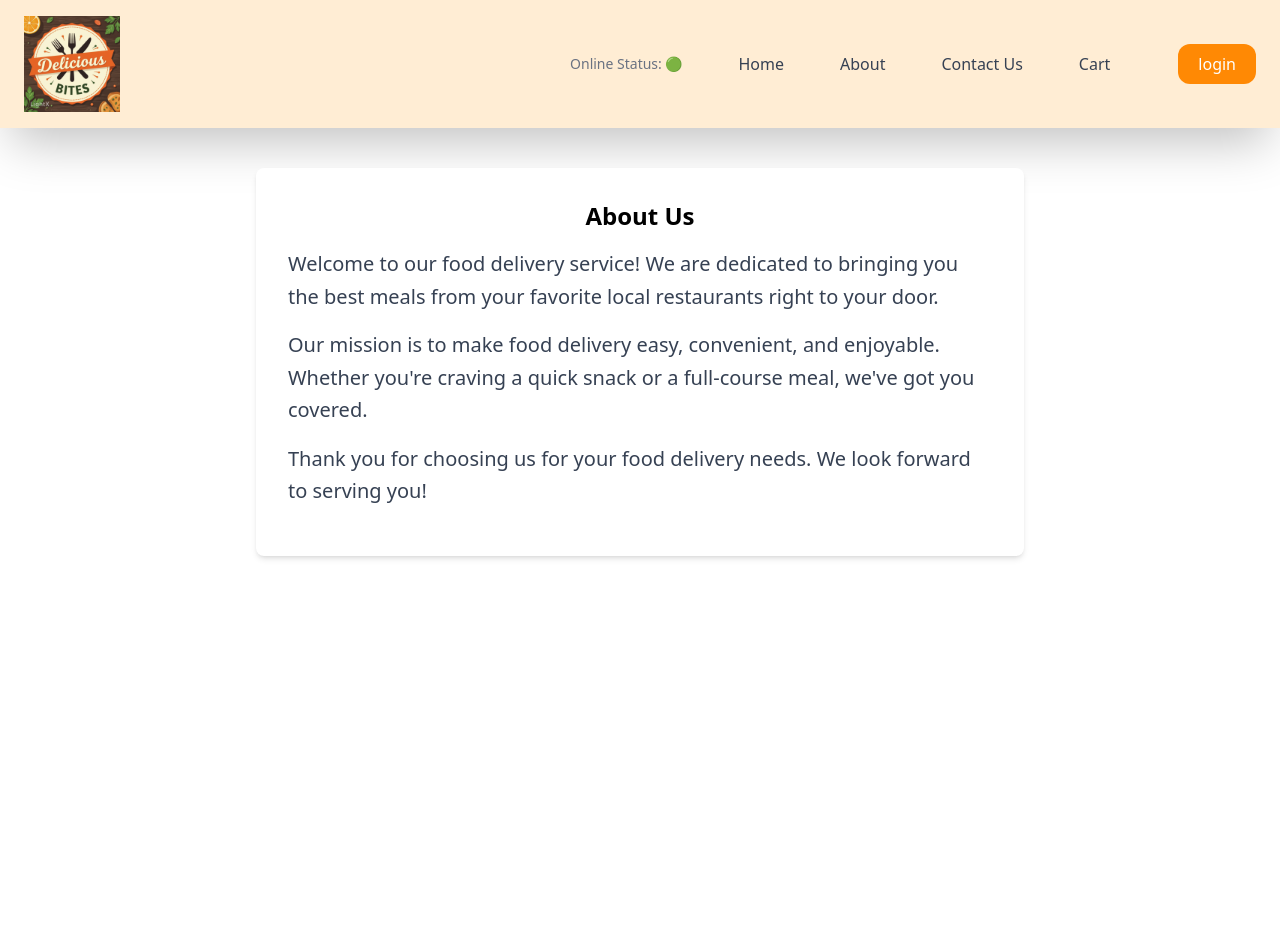
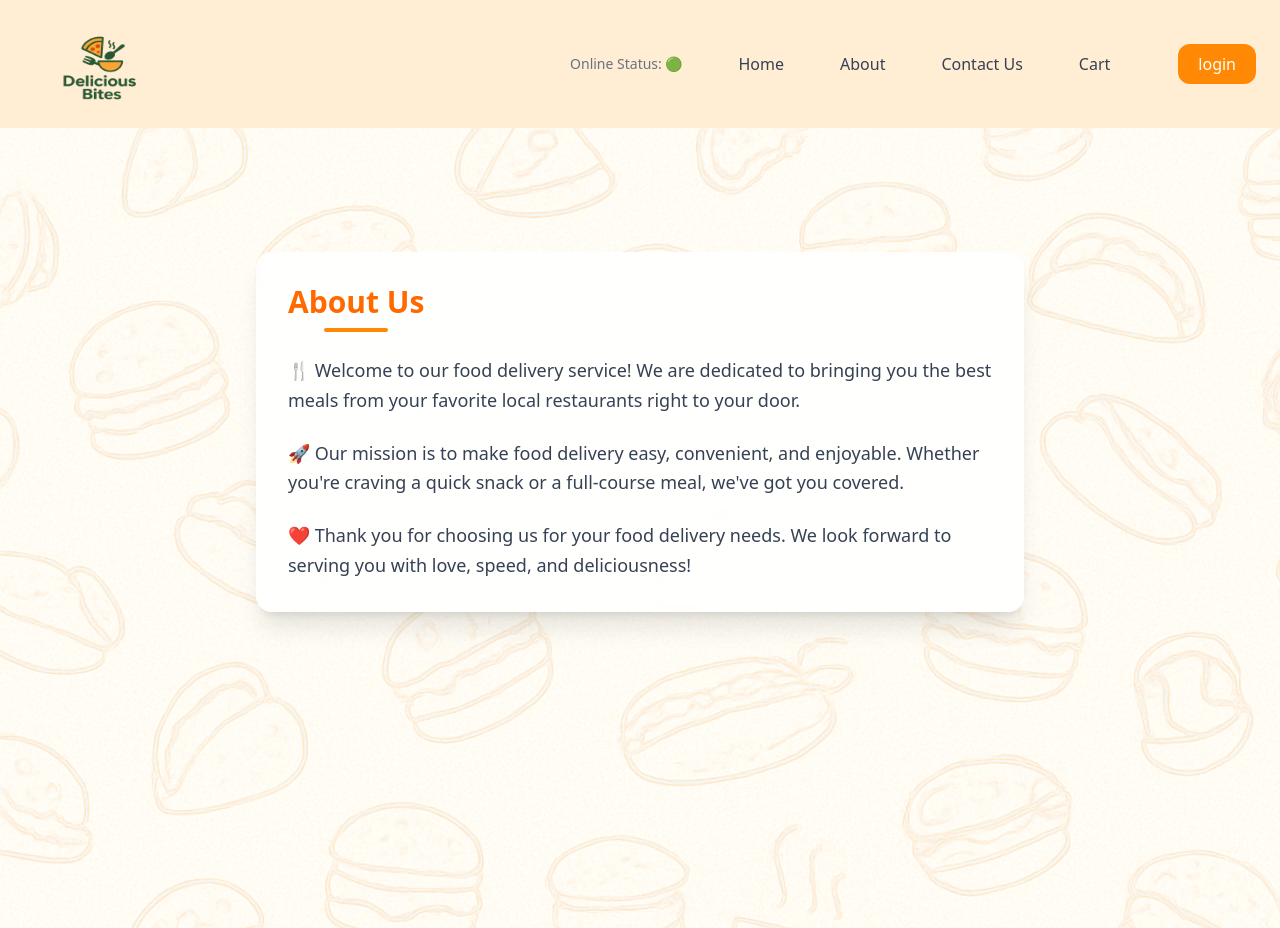
Before and after one commit to Anas2604-web/Food-Web, a React (Vite) app: page /about in a window 1280 px wide. Before the commit the page ends 800 px from the top, so only its background shows below. Built offline with nearby package versions, Linux system fonts and the light colour scheme.

Commit message:
Added background img and changed logo

```diff
--- a/src/components/About.jsx
+++ b/src/components/About.jsx
@@ -1,22 +1,30 @@
 const About = () => {
   return (
-        <div className="p-8 max-w-3xl mx-auto bg-white rounded-lg shadow-md mt-10 text-xl">
-        <h1 className="text-center font-black text-2xl ">About Us</h1>
-        <p className="mt-4 mb-4 text-gray-700 leading-relaxed font-medium">
-            Welcome to our food delivery service! We are dedicated to bringing you
+    <div className="min-h-screen flex items-center justify-center bg-[url('/img1.png')] bg-repeat bg-fixed px-4">
+      <div className="p-8 max-w-3xl mx-auto bg-white/90 rounded-2xl shadow-xl backdrop-blur-sm mb-48">
+        <h1 className="text-center font-extrabold text-3xl text-orange-500 relative inline-block">
+          About Us
+          <span className="block w-16 h-1 bg-orange-400 mx-auto mt-2 rounded"></span>
+        </h1>
+
+        <p className="mt-6 text-gray-700 leading-relaxed font-medium text-lg">
+          🍴 Welcome to our food delivery service! We are dedicated to bringing you
           the best meals from your favorite local restaurants right to your door.
         </p>
-        <p className="mt-4 mb-4 text-gray-700 leading-relaxed font-medium">
-            Our mission is to make food delivery easy, convenient, and enjoyable.
+
+        <p className="mt-6 text-gray-700 leading-relaxed font-medium text-lg">
+          🚀 Our mission is to make food delivery easy, convenient, and enjoyable.
           Whether you're craving a quick snack or a full-course meal, we've got
           you covered.
         </p>
-        <p className="mt-4 mb-4 text-gray-700 leading-relaxed font-medium">
-            Thank you for choosing us for your food delivery needs. We look forward
-            to serving you!
+
+        <p className="mt-6 text-gray-700 leading-relaxed font-medium text-lg">
+          ❤️ Thank you for choosing us for your food delivery needs. We look forward
+          to serving you with love, speed, and deliciousness!
         </p>
       </div>
+    </div>
   );
-    }
+};
 
 export default About;
--- a/src/components/Body.jsx
+++ b/src/components/Body.jsx
@@ -59,7 +59,7 @@ if(!isOnline) {
 
 
    return (
-  <div className="px-4 sm:px-6 lg:px-12 py-6 bg-gray-50 min-h-screen">
+  <div className="px-4 sm:px-6 lg:px-12 py-6 min-h-screen bg-[url('/img1.png')] bg-repeat bg-fixed">
     {/* Filter Section */}
     <div className="flex flex-col sm:flex-row items-center justify-between gap-4 mb-8 bg-white rounded-2xl shadow-md px-4 sm:px-6 py-4">
       {/* Search Bar */}
--- a/src/components/Contact.jsx
+++ b/src/components/Contact.jsx
@@ -1,11 +1,31 @@
 const Contact = () => {
-    return (
-        <div className="p-8 max-w-3xl mx-auto bg-white rounded-lg shadow-md mt-10 text-xl">
-         <h1 className="text-center font-black text-2xl">Contact Us</h1>
-            <p className="mt-4 mb-4 text-gray-700 leading-relaxed font-medium">If you have any questions, feedback, or need assistance, please feel free to reach out to us!</p>
-            <p className="mt-4 mb-4 text-gray-700 leading-relaxed font-medium"> Thank you</p>
-        </div >
-    )
-}
+  return (
+    <div className="min-h-screen flex items-center justify-center bg-[url('/img1.png')] bg-repeat bg-fixed px-4">
+      <div className="p-8 max-w-3xl mx-auto bg-white/90 rounded-2xl shadow-xl backdrop-blur-sm text-xl mb-47">
+        <h1 className="text-center font-extrabold text-3xl text-orange-500 relative">
+          Contact Us
+          <span className="block w-16 h-1 bg-orange-400 mx-auto mt-2 rounded"></span>
+        </h1>
+
+        <p className="mt-6 text-gray-700 leading-relaxed font-medium">
+          📩 If you have any questions, feedback, or need assistance, please feel
+          free to reach out to us! We’re always happy to help.
+        </p>
+
+        <p className="mt-6 text-gray-700 leading-relaxed font-medium">
+          📞 Call us: <span className="font-semibold">+91 98765 43210</span>
+        </p>
+
+        <p className="mt-4 text-gray-700 leading-relaxed font-medium">
+          ✉️ Email: <span className="font-semibold">support@deliciousbites.com</span>
+        </p>
+
+        <p className="mt-6 text-gray-700 leading-relaxed font-medium">
+          Thank you for choosing <span className="text-orange-500 font-bold">Delicious Bites</span> ❤️
+        </p>
+      </div>
+    </div>
+  );
+};
 
 export default Contact;
--- a/src/components/Header.jsx
+++ b/src/components/Header.jsx
@@ -14,7 +14,7 @@ const Header = () => {
       <div className="flex justify-between items-center px-6 py-4">
         {/* Logo */}
         <div>
-          <img src="/logo.jpg" alt="Logo" className="w-24 h-auto" />
+          <img src="/logo2.png" alt="Logo" className="w-42 h-24" />
         </div>
 
         {/* Desktop Navigation */}
--- a/src/components/RestaurantMenu.jsx
+++ b/src/components/RestaurantMenu.jsx
@@ -12,6 +12,7 @@ const RestaurantMenu = () => {
     return <Shimmer />;
   }
  return (
+  <div className="bg-[url('/img1.png')] bg-repeat bg-fixed min-h-screen py-6">
   <div className="flex justify-center px-4">
     <div className="w-full max-w-3xl p-6 m-6 bg-white rounded-2xl shadow-lg">
       {/* Restaurant Info */}
@@ -37,6 +38,7 @@ const RestaurantMenu = () => {
 
     </div>
   </div>
+  </div>
 );
 
 
```
Also changed, not shown: public/img1.png (added), public/logo2.png (added). Lines whose indentation alone changed are shown as unchanged.
